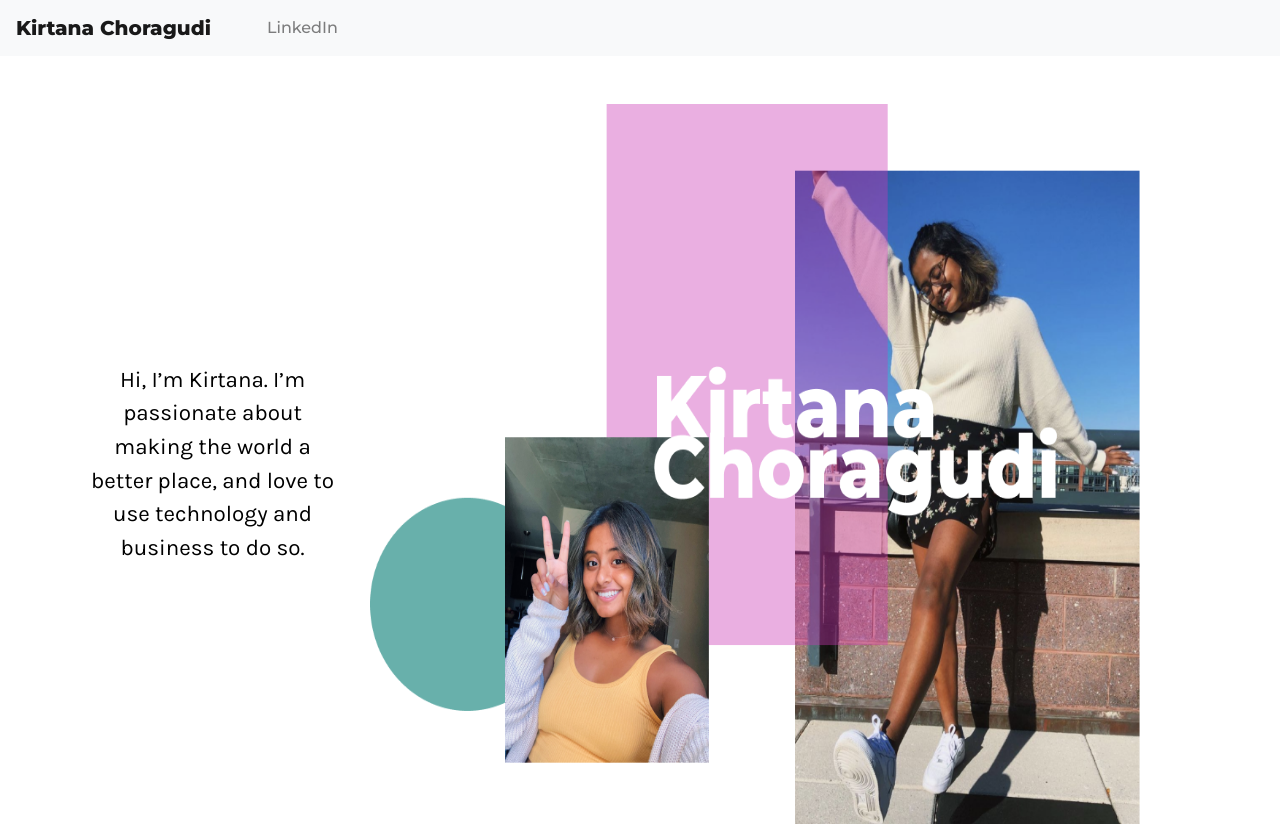
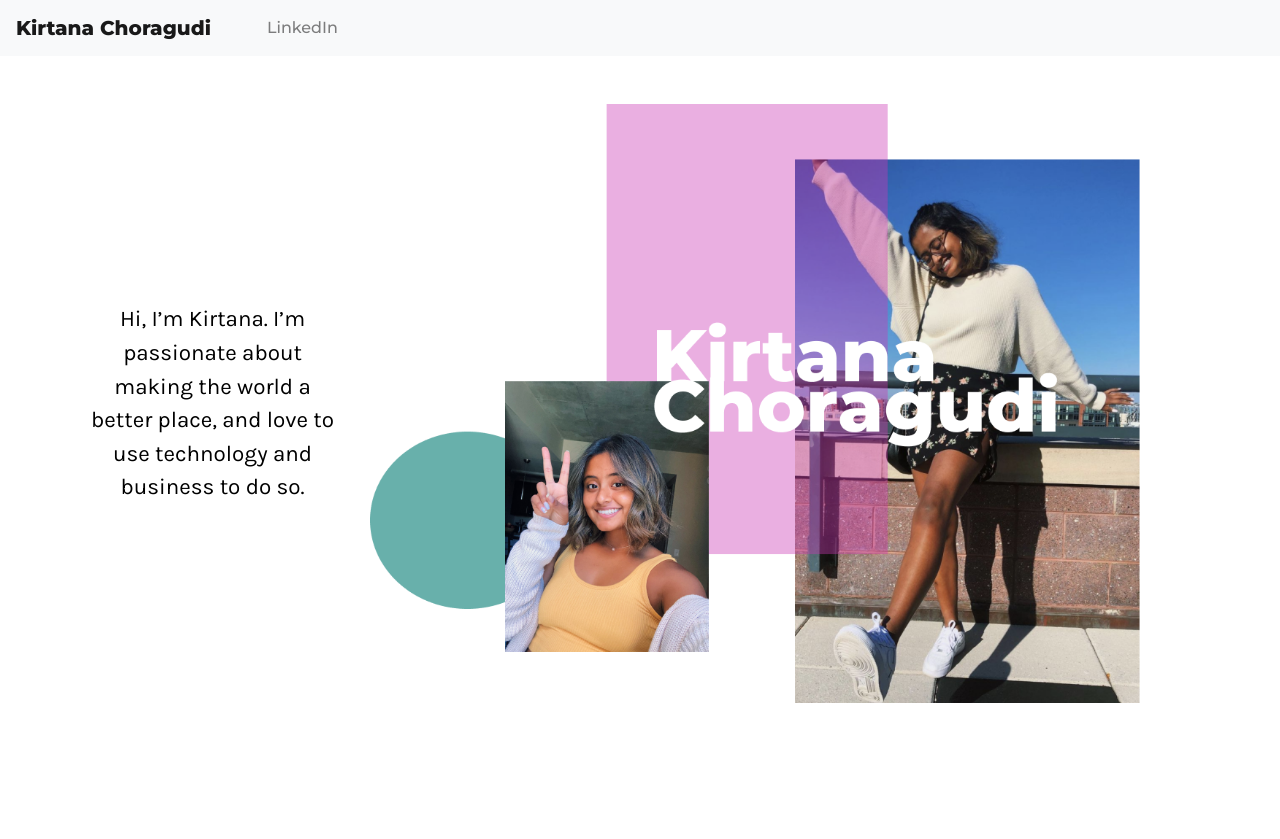
Before and after one commit to kirtanac/kirtanachoragudi.com, a React (Create React App) app: page / in a window 1280 px wide. After the commit the page ends 800 px from the top, so only its background shows below. Built offline with nearby package versions, Linux system fonts and the light colour scheme.

Commit message:
love flex

```diff
--- a/src/custom.scss
+++ b/src/custom.scss
@@ -173,7 +173,8 @@ $link-font-family: $font-family-sans-serif !default;
   // color: #61dafb;
 }
 .imageholder {
-  object-fit: cover;
+  display: flex;
+    align-items: flex-start; /* new */
 width:auto!important;
 height: auto!important;
 margin: 0;
@@ -193,8 +194,9 @@ justify-content: center;
 .backgroundimage {
   margin: 0;
 padding: 0px;
+
 width:auto!important;
-height: 90vh!important;
+height: auto!important;
 
 }
 
```
Also changed, not shown: 5 other files (tests, documents, lock files or other folders).
